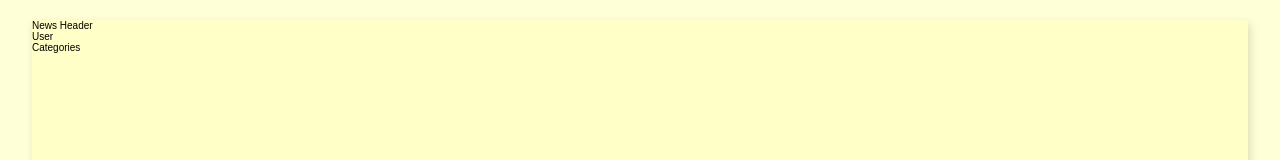
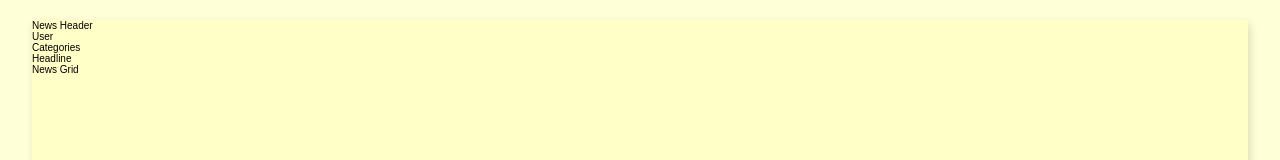
Before and after one commit to Nimira43/Atlas-News, a React (Vite) app: page / in a window 1280 px wide. Shown: the top 160 px of the page. Built offline with nearby package versions, Linux system fonts and the light colour scheme; a web font is replaced by a local one.

Commit message:
Markup for news-section

```diff
--- a/src/components/News.jsx
+++ b/src/components/News.jsx
@@ -7,6 +7,10 @@ const News = () => {
           <div className="user">User</div>
           <nav className="categories">Categories</nav>
         </div>
+        <div className="news-section">
+          <div className="headline">Headline</div>
+          <div className="news-grid">News Grid</div>
+        </div>
       </div>
     </div>
   )
```
